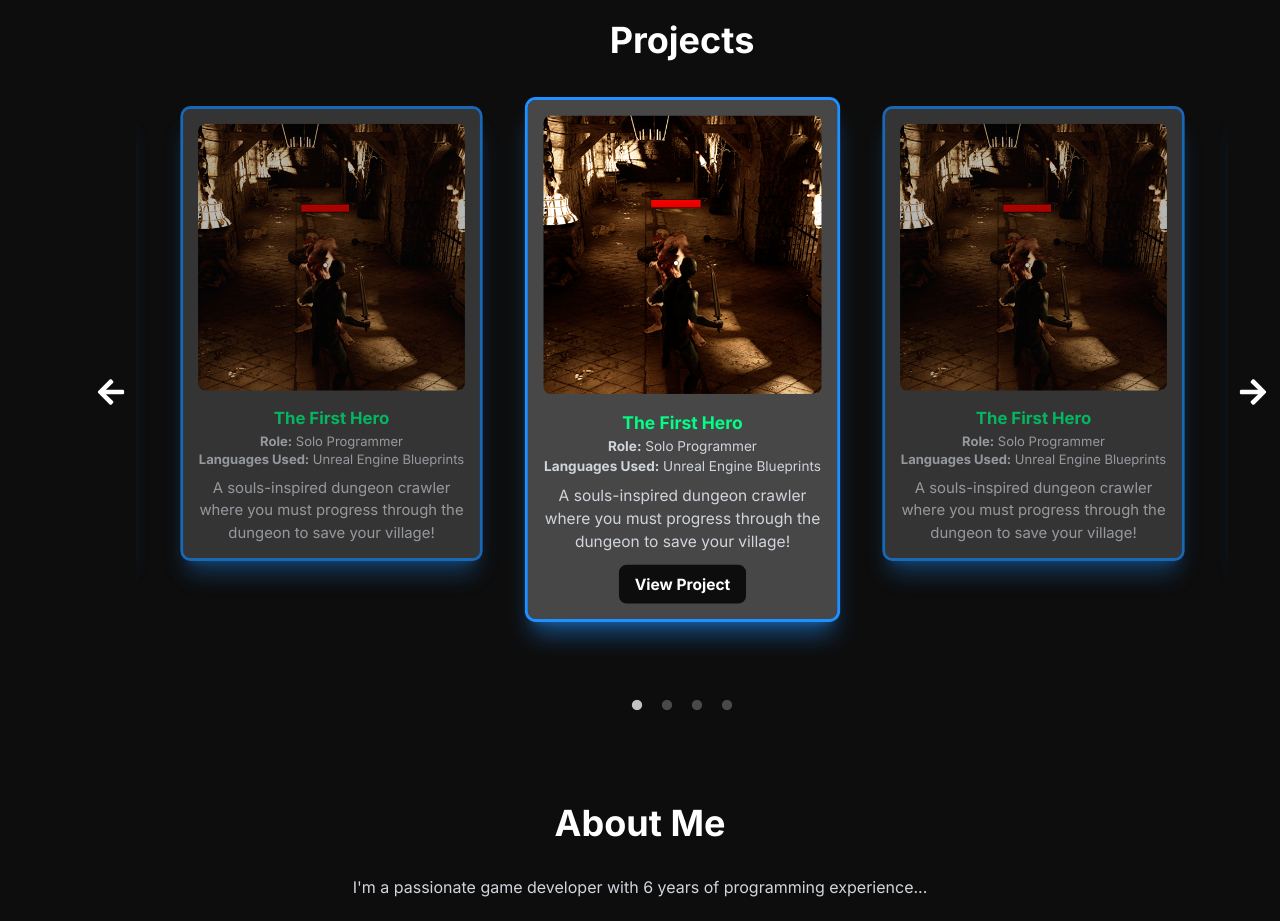
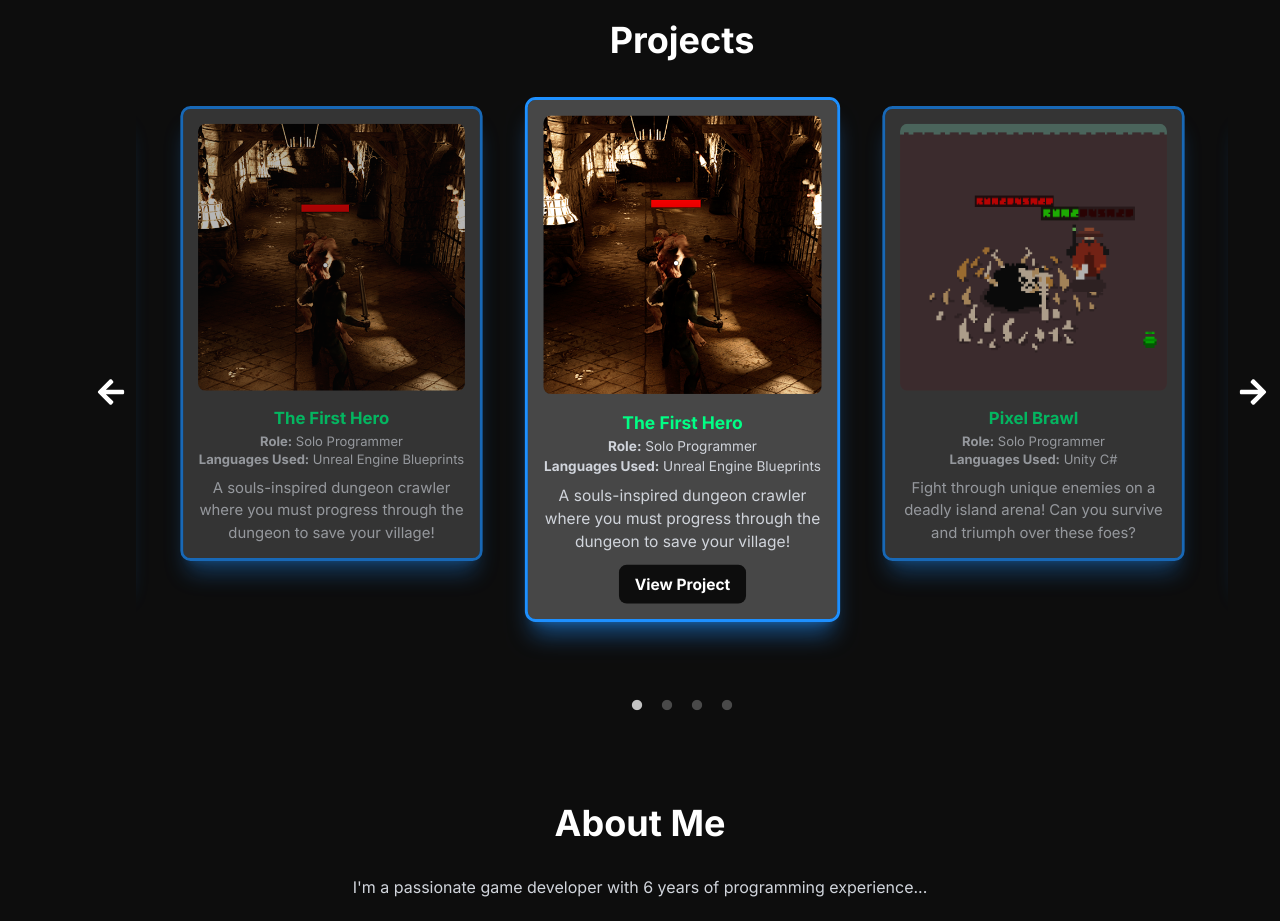
Before and after one commit to RProctor2006/RileyProctor-Portfolio, a React (Vite) app in the folder RileyProctor-PortfolioProject/: page / in a window 1280 px wide. Shown: the part 880-1801 px from the top of the page. Built offline with nearby package versions, Linux system fonts and the light colour scheme.

Commit message:
Added thumbnails and titles for 2 other projects

```diff
--- a/RileyProctor-PortfolioProject/src/components/ProjectCarousel.tsx
+++ b/RileyProctor-PortfolioProject/src/components/ProjectCarousel.tsx
@@ -149,7 +149,6 @@ const ProjectCarousel = ({ projects }: Props) => {
                         mechanic2Images={projects[detailsIndex].mechanic2Images}
                         mechanic2Showcase={projects[detailsIndex].mechanic2Showcase}
                         media={projects[detailsIndex].media}
-                        challenges={projects[detailsIndex].challenges}
                         onClose={() => setDetailsIndex(null)}
                     />
                 </div>
--- a/RileyProctor-PortfolioProject/src/components/Projects.tsx
+++ b/RileyProctor-PortfolioProject/src/components/Projects.tsx
@@ -29,11 +29,11 @@ const myProjects = [
     },
     {
         //Card Elements
-        title: 'The First Hero',
+        title: 'Pixel Brawl',
         role: 'Solo Programmer',
-        languagesUsed: 'Unreal Engine Blueprints',
-        description: 'A souls-inspired dungeon crawler where you must progress through the dungeon to save your village!',
-        image: `/images/projects/TheFirstHeroImg.png`,
+        languagesUsed: 'Unity C#',
+        description: 'Fight through unique enemies on a deadly island arena! Can you survive and triumph over these foes?',
+        image: `/images/projects/PixelBrawl_Thumbnail.png`,
 
         //Project Details Elements
         overview: 'Test 2',
@@ -51,11 +51,11 @@ const myProjects = [
     },
     {
         //Card Elements
-        title: 'The First Hero',
+        title: 'Pokémon Battle Simulation',
         role: 'Solo Programmer',
-        languagesUsed: 'Unreal Engine Blueprints',
-        description: 'A souls-inspired dungeon crawler where you must progress through the dungeon to save your village!',
-        image: `/images/projects/TheFirstHeroImg.png`,
+        languagesUsed: 'Raw C++',
+        description: "A recreation of Pokémon's complex combat system! Includes all the extra effects in battle. Programmed efficiently and cleanly.",
+        image: `/images/projects/PokemonBattle_Thumbnail.png`,
 
         //Project Details Elements
         overview: '',
```
Also changed, not shown: RileyProctor-PortfolioProject/public/images/projects/PixelBrawl_Thumbnail.png (added), RileyProctor-PortfolioProject/public/images/projects/PokemonBattle_Thumbnail.png (added).
